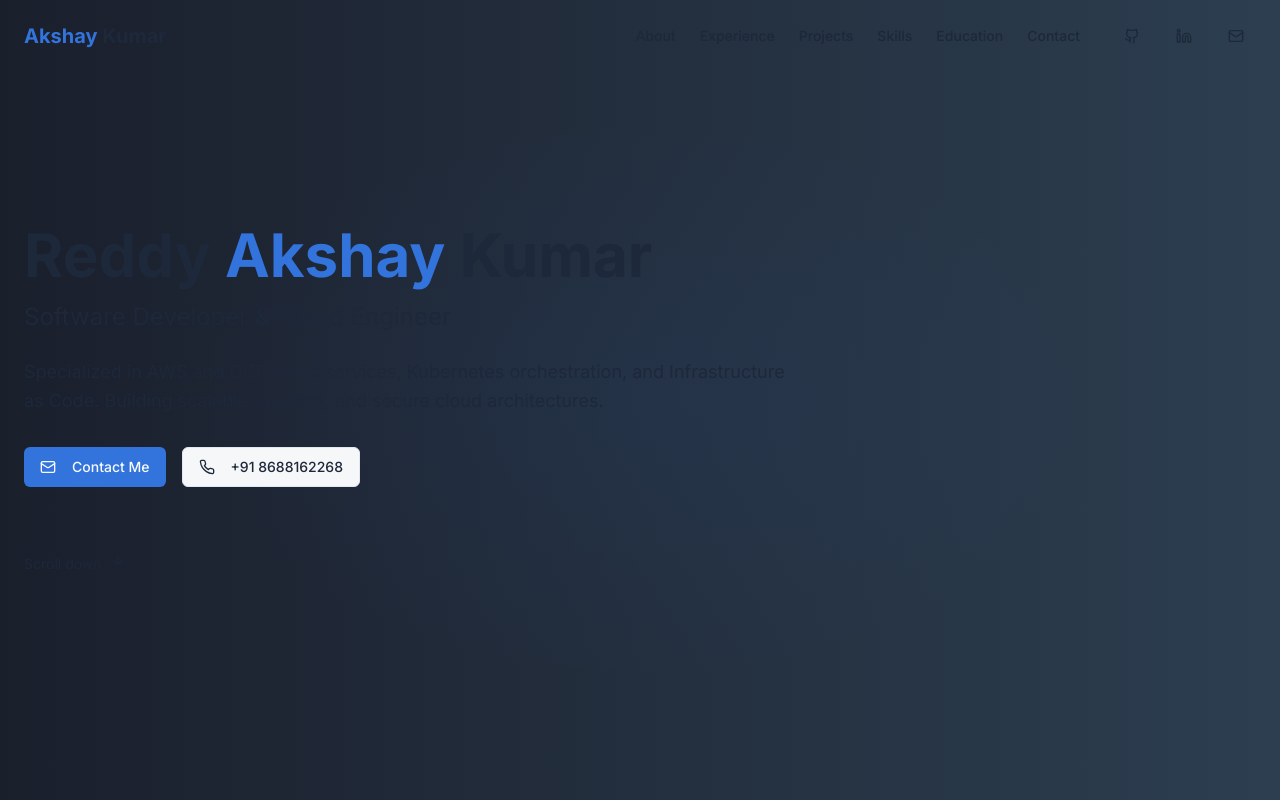
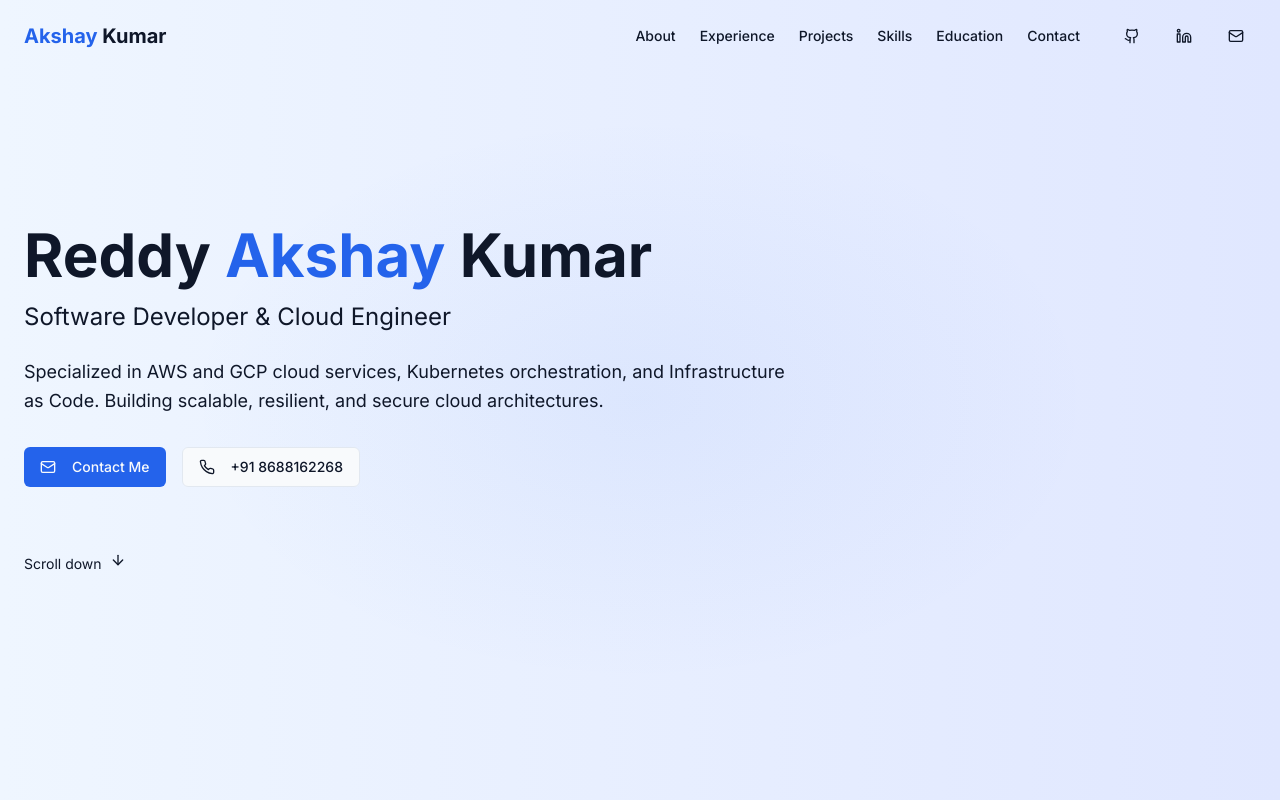
Before and after one commit to akshay1155/vibrant-resume-bloom, a React (Vite) app: page / in a window 1280 px wide. Shown: the top 800 px of the page. Built offline with nearby package versions, Linux system fonts and the light colour scheme.

Commit message:
Fix: Improve color theme visibility
Adjust color palette for better content visibility.

```diff
--- a/src/components/HeroSection.tsx
+++ b/src/components/HeroSection.tsx
@@ -6,7 +6,7 @@ import { Link } from 'react-scroll';
 
 const HeroSection = () => {
   return (
-    <section id="hero" className="min-h-screen flex items-center relative bg-hero-gradient">
+    <section id="hero" className="min-h-screen flex items-center relative bg-gradient-to-r from-blue-50 to-indigo-100">
       <div className="absolute inset-0 bg-gradient-radial from-primary/10 via-transparent to-transparent opacity-60"></div>
       <div className="container mx-auto px-6 py-12 md:py-0 relative">
         <div className="max-w-3xl mx-auto text-center md:text-left md:mx-0">
--- a/src/index.css
+++ b/src/index.css
@@ -7,33 +7,33 @@
 
 @layer base {
   :root {
-    --background: 215 25% 97%;
-    --foreground: 217 33% 17%;
+    --background: 210 40% 98%;
+    --foreground: 222 47% 11%;
 
     --card: 0 0% 100%;
-    --card-foreground: 217 33% 17%;
+    --card-foreground: 222 47% 11%;
 
     --popover: 0 0% 100%;
-    --popover-foreground: 217 33% 17%;
+    --popover-foreground: 222 47% 11%;
 
-    --primary: 217 71% 53%;
+    --primary: 221 83% 53%;
     --primary-foreground: 210 40% 98%;
 
-    --secondary: 187 75% 64%;
-    --secondary-foreground: 217 33% 17%;
+    --secondary: 210 40% 96.1%;
+    --secondary-foreground: 222 47% 11%;
 
     --muted: 210 40% 96.1%;
     --muted-foreground: 215.4 16.3% 46.9%;
 
-    --accent: 187 75% 64%;
-    --accent-foreground: 217 33% 17%;
+    --accent: 221 83% 53%;
+    --accent-foreground: 222 47% 11%;
 
     --destructive: 0 84.2% 60.2%;
     --destructive-foreground: 210 40% 98%;
 
     --border: 214.3 31.8% 91.4%;
     --input: 214.3 31.8% 91.4%;
-    --ring: 217 71% 53%;
+    --ring: 221 83% 53%;
 
     --radius: 0.5rem;
 
@@ -48,25 +48,25 @@
   }
 
   .dark {
-    --background: 217 33% 17%;
+    --background: 222 47% 11%;
     --foreground: 210 40% 98%;
 
-    --card: 217 33% 17%;
+    --card: 222 47% 11%;
     --card-foreground: 210 40% 98%;
 
-    --popover: 217 33% 17%;
+    --popover: 222 47% 11%;
     --popover-foreground: 210 40% 98%;
 
-    --primary: 187 75% 64%;
-    --primary-foreground: 217 33% 17%;
+    --primary: 217 91.2% 59.8%;
+    --primary-foreground: 222 47% 11%;
 
-    --secondary: 217 71% 53%;
+    --secondary: 217.2 32.6% 17.5%;
     --secondary-foreground: 210 40% 98%;
 
     --muted: 217.2 32.6% 17.5%;
     --muted-foreground: 215 20.2% 65.1%;
 
-    --accent: 217 71% 53%;
+    --accent: 217 91.2% 59.8%;
     --accent-foreground: 210 40% 98%;
 
     --destructive: 0 62.8% 30.6%;
--- a/tailwind.config.ts
+++ b/tailwind.config.ts
@@ -109,7 +109,7 @@ export default {
 			},
 			backgroundImage: {
 				'gradient-radial': 'radial-gradient(var(--tw-gradient-stops))',
-				'hero-gradient': 'linear-gradient(to right, #1a1f2c, #2c3e50)',
+				'hero-gradient': 'linear-gradient(to right, #f0f4f8, #e6f0ff)',
 			}
 		}
 	},
```
